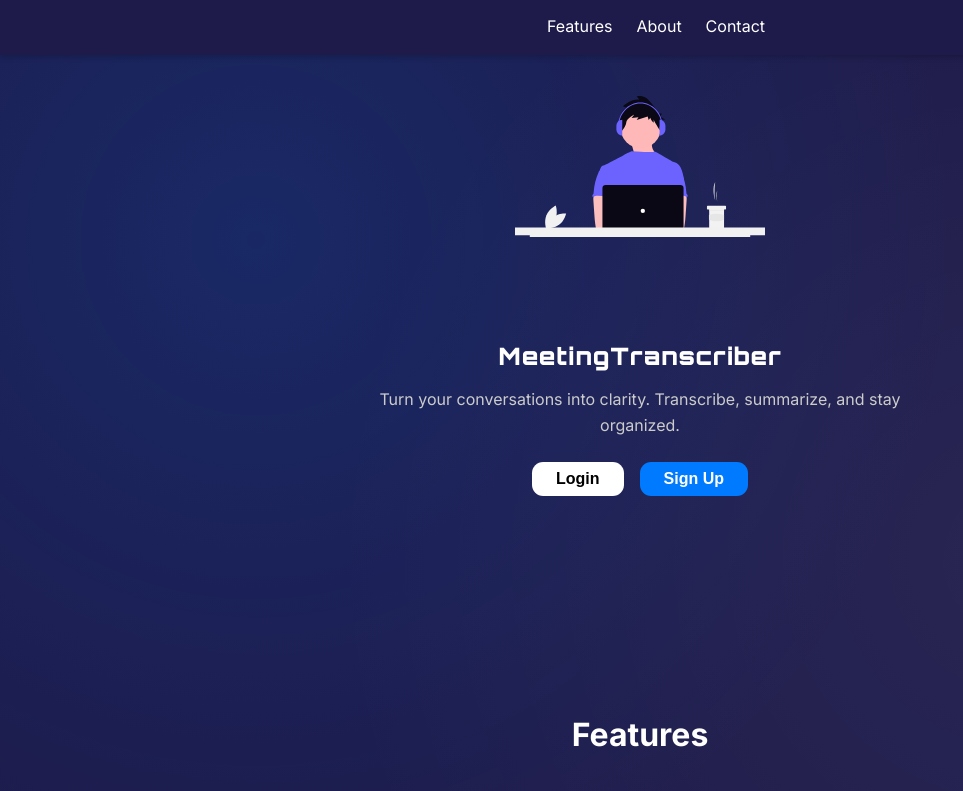
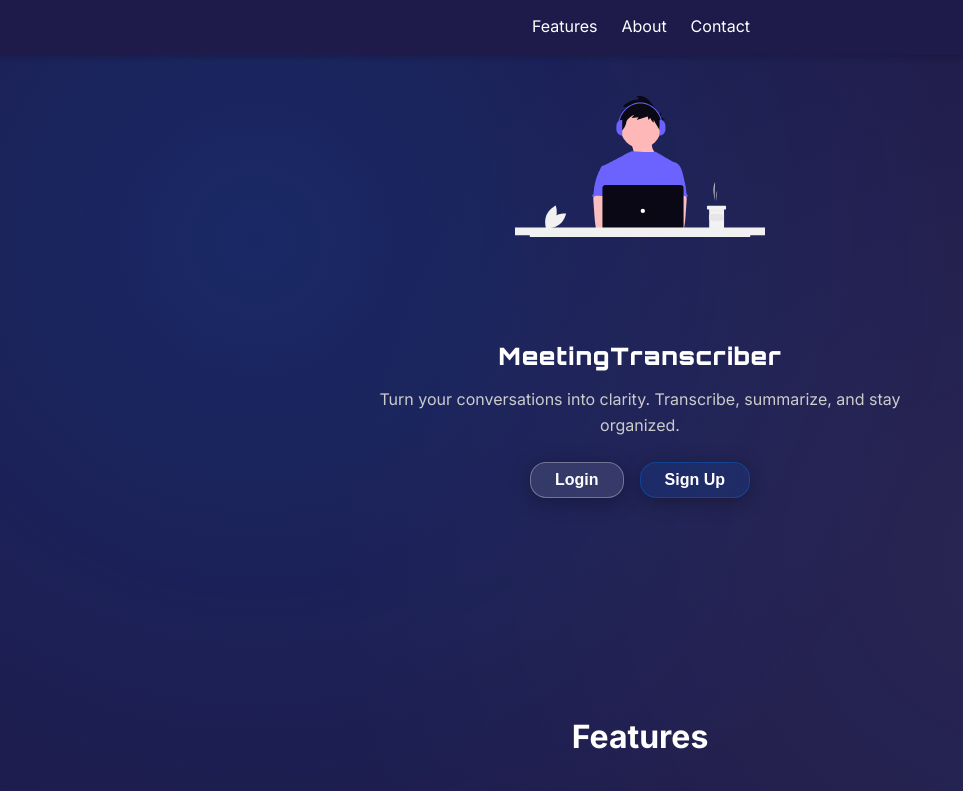
Before and after one commit to vmr093/MeetingTranscriber, a React (Vite) app in the folder frontend/: page / in a window 1280 px wide. Shown: the top 791 px of the page, without its empty margins (0-963 px from the left). Built offline with nearby package versions, Linux system fonts and the light colour scheme.

Commit message:
styled landing page

```diff
--- a/frontend/src/pages/Landing.jsx
+++ b/frontend/src/pages/Landing.jsx
@@ -83,7 +83,7 @@ export default function Landing() {
     nav: {
       position: "fixed",
       top: 0,
-      left: 0,
+      left: -15,
       width: "100%",
       backgroundColor: "#1e1b4b",
       zIndex: 50,
@@ -138,24 +138,30 @@ export default function Landing() {
       marginTop: "1rem",
     },
     primaryButton: {
-      backgroundColor: "#fff",
-      color: "#000",
-      fontWeight: "bold",
-      padding: "0.5rem 1.5rem",
-      borderRadius: "0.7rem",
-      border: "none",
-      cursor: "pointer",
-      transition: "transform 0.2s ease",
-    },
-    secondaryButton: {
-      backgroundColor: "#007bff",
+      backgroundColor: "rgba(255, 255, 255, 0.1)",
       color: "#fff",
       fontWeight: "bold",
       padding: "0.5rem 1.5rem",
-      borderRadius: "0.7rem",
-      border: "none",
+      borderRadius: "1rem",
+      border: "1px solid rgba(255, 255, 255, 0.3)",
+      backdropFilter: "blur(10px)",
+      WebkitBackdropFilter: "blur(10px)",
+      boxShadow: "0 4px 20px rgba(0,0,0,0.3)",
       cursor: "pointer",
-      transition: "transform 0.2s ease",
+      transition: "transform 0.2s ease, background 0.3s ease",
+    },
+    secondaryButton: {
+      backgroundColor: "rgba(0, 123, 255, 0.1)",
+      color: "#fff",
+      fontWeight: "bold",
+      padding: "0.5rem 1.5rem",
+      borderRadius: "1rem",
+      border: "1px solid rgba(0, 123, 255, 0.3)",
+      backdropFilter: "blur(10px)",
+      WebkitBackdropFilter: "blur(10px)",
+      boxShadow: "0 4px 20px rgba(0,0,0,0.3)",
+      cursor: "pointer",
+      transition: "transform 0.2s ease, background 0.3s ease",
     },
     illustratedFeatures: {
       display: "grid",
@@ -329,15 +335,15 @@ export default function Landing() {
         viewport={{ once: true }}
         variants={slideVariants.left}
       >
-        <h2 style={styles.subheading}>Contact Us</h2>
+        <h2 style={styles.subheading}>Contact</h2>
         <p style={styles.paragraph}>Have questions or feedback?</p>
-        <a href="mailto:hello@meetingtranscriber.ai" style={styles.link}>
+        <a href="mailto:ranjha.viola@gmail.com" style={styles.link}>
           hello@meetingtranscriber.ai
         </a>
       </motion.section>
 
       <footer style={styles.footer}>
-        &copy; {new Date().getFullYear()} MeetingTranscriber. All rights
+        &copy; {new Date().getFullYear()} Made by Viola Ranjha. All rights
         reserved.
       </footer>
 
```
